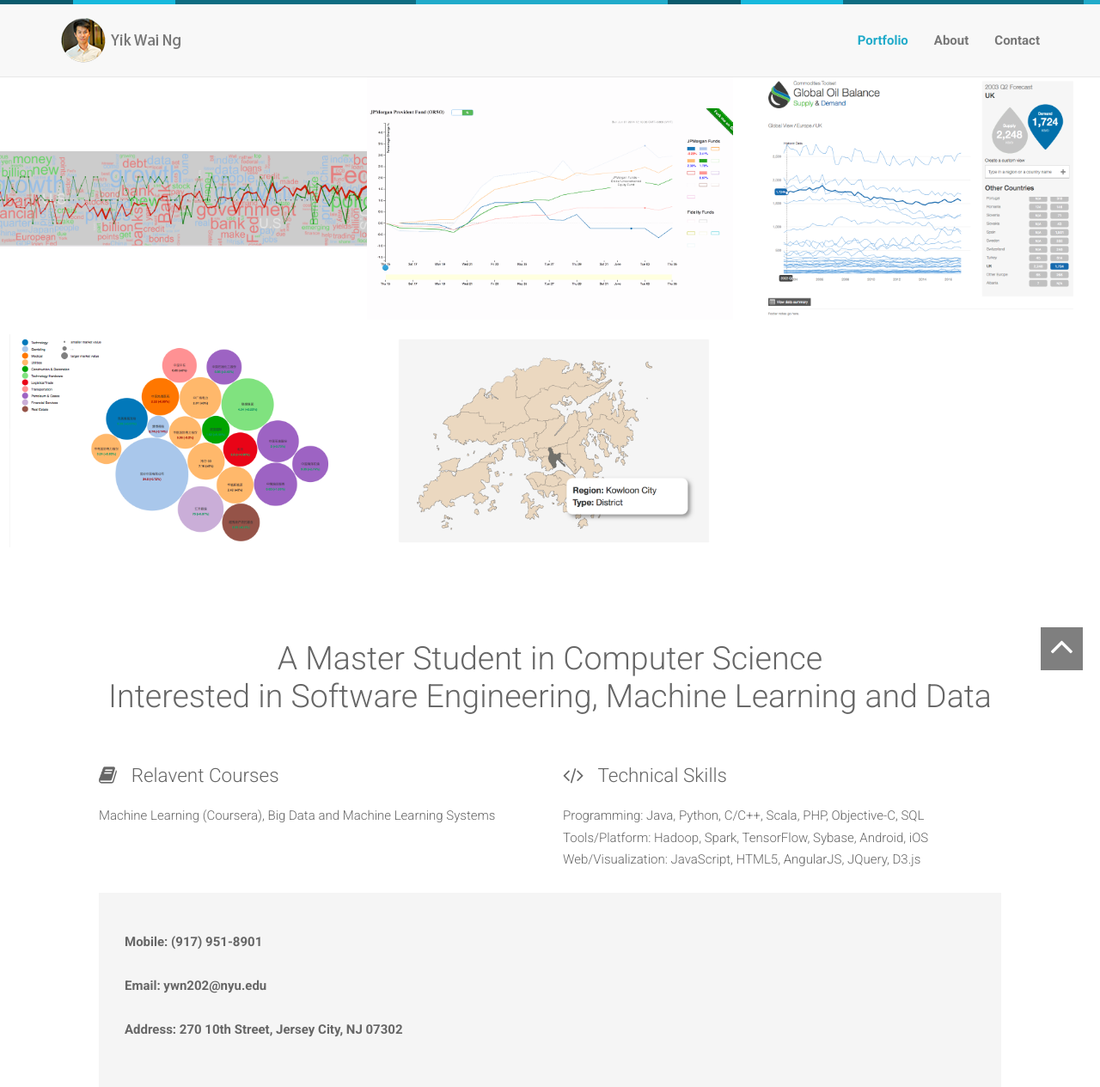
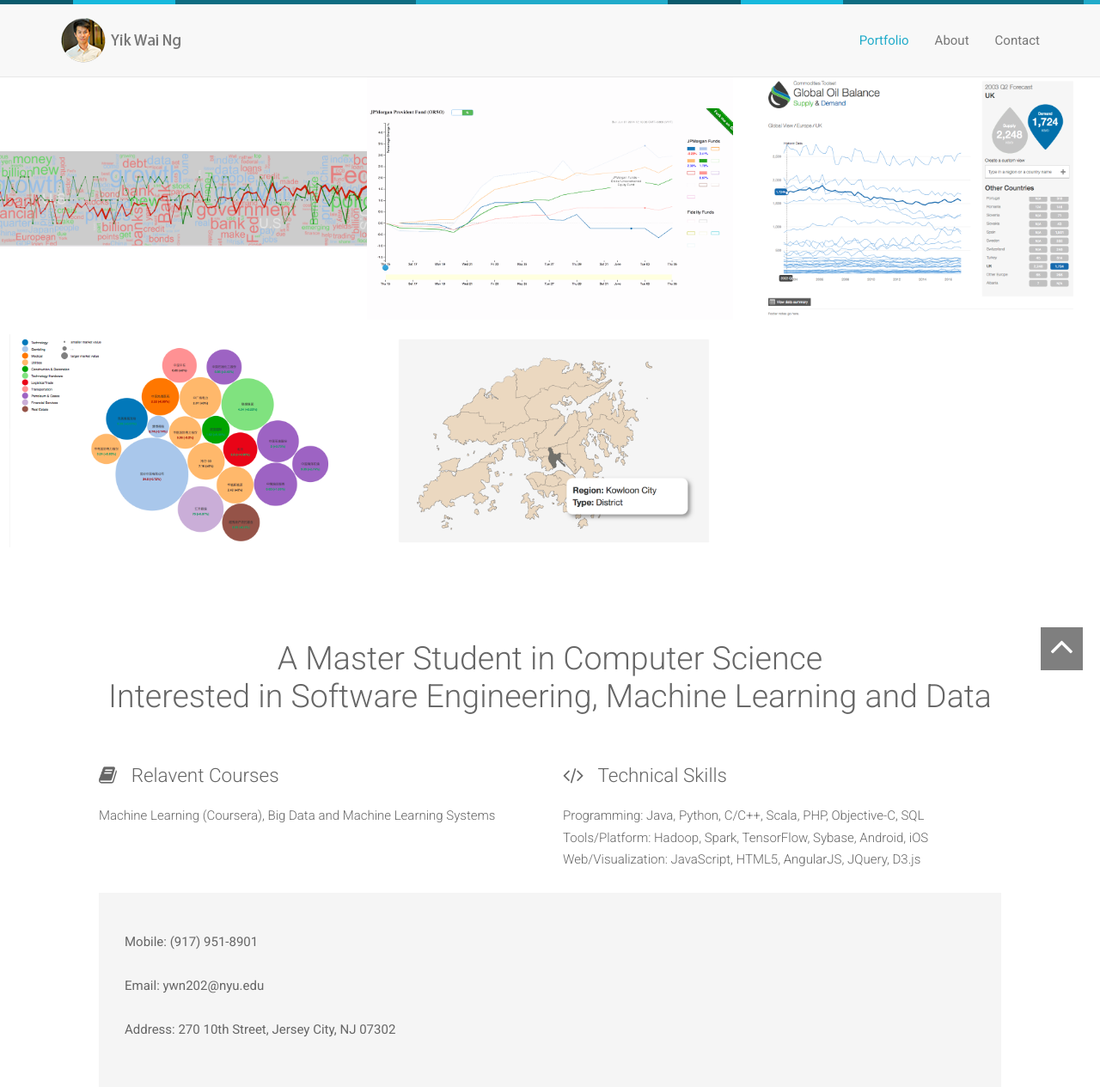
Before and after one commit to ywng/ywng.github.io, a plain HTML site: page index.html in a window 1280 px wide. Shown: the top 1265 px of the page at 86% size. Drawn offline with Linux system fonts and the light colour scheme.

```diff
--- a/assets/style.css
+++ b/assets/style.css
@@ -24,7 +24,7 @@ p{font-size:1em;line-height: 1.7em; margin-bottom: 1.7em;}
 .spacer{padding: 6em 0;}
 .address{
 	padding: 3em 2em 2em 2em;
-	font-weight: bold;
+	font-weight: 500;
 }
 
 .btn{border:none;border-radius: 0;padding: 1em 4em;background: rgba(0,0,0,0.5);text-transform: uppercase;}
@@ -35,7 +35,7 @@ p{font-size:1em;line-height: 1.7em; margin-bottom: 1.7em;}
 .btn-primary:hover,.btn-primary:active,.btn-primary:focus{background:#1BC0DC;box-shadow: none;}
 
 .topbar {background:url(../images/lines.png);	height:5px;position: fixed;top: 0;width: 100%;z-index: 1000;}
-.navbar-nav > li > a{font-size: 1em;line-height: 3.6em; font-weight: bold;}
+.navbar-nav > li > a{font-size: 1em;line-height: 3.6em; font-weight: 500;}
 .navbar-fixed-top{top: 5px;}
 .navbar-inverse{background: #111;}
 .navbar-default .navbar-nav>.active>a, .navbar-default .navbar-nav>.active>a:hover, .navbar-default .navbar-nav>.active>a:focus{background: none;color: #21abca;}
```
